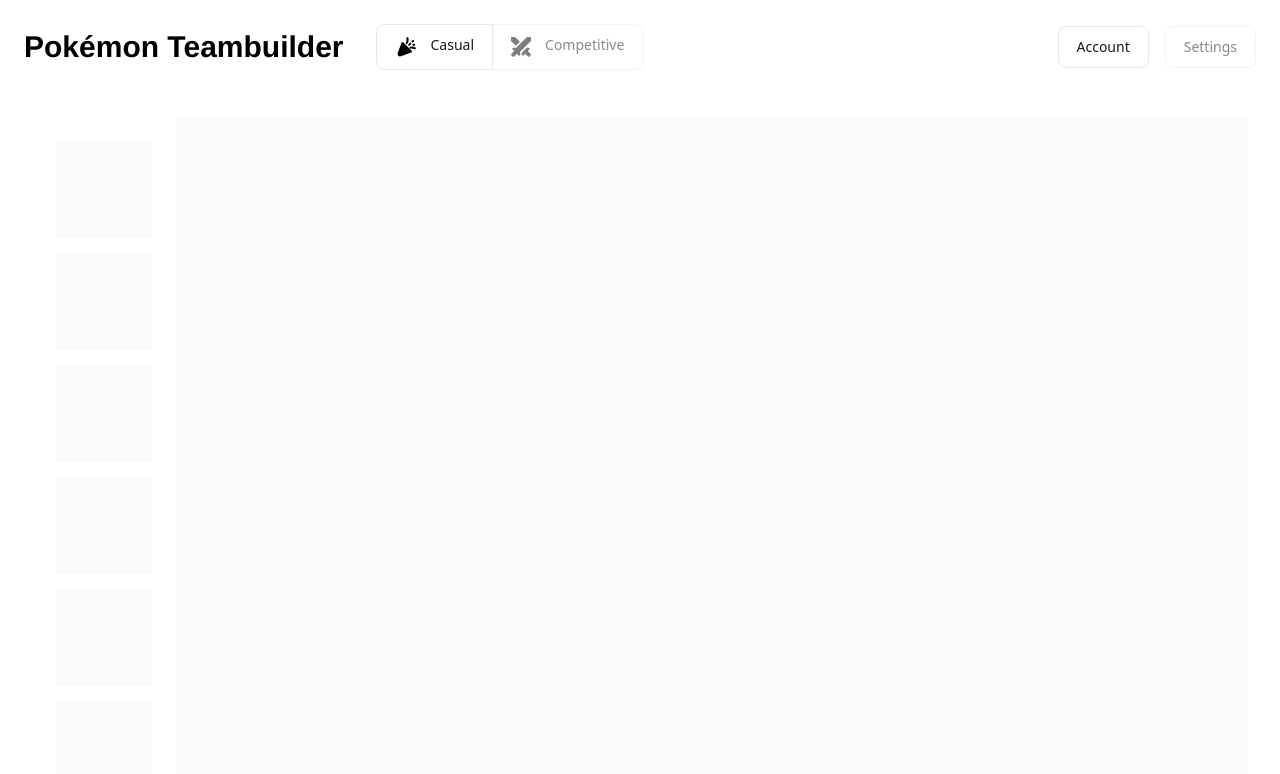
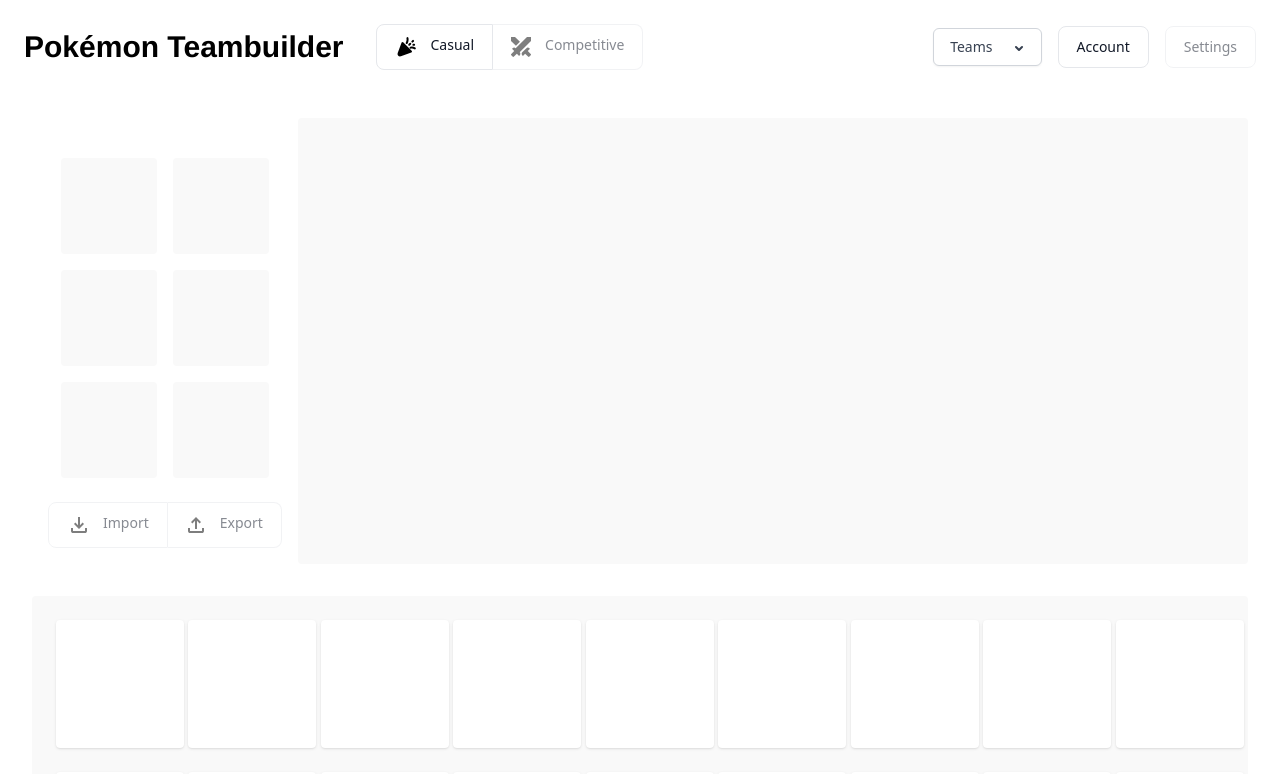
Before and after one commit to liambsulliva/kingdra-teambuilder, a Next.js app: page / in a window 1280 px wide. Shown: the top 774 px of the page. Built offline with nearby package versions, Linux system fonts and the light colour scheme.

Commit message:
UI in place

```diff
--- /dev/null
+++ b/src/components/DownloadIcon.tsx
@@ -0,0 +1,6 @@
+import React from 'react';
+import type { SVGProps } from 'react';
+
+export default function MaterialSymbolsDownload(props: SVGProps<SVGSVGElement>) {
+	return (<svg xmlns="http://www.w3.org/2000/svg" width="1.5rem" height="1.5rem" viewBox="0 0 24 24" {...props}><path fill="black" d="m12 16l-5-5l1.4-1.45l2.6 2.6V4h2v8.15l2.6-2.6L17 11zm-6 4q-.825 0-1.412-.587T4 18v-3h2v3h12v-3h2v3q0 .825-.587 1.413T18 20z"></path></svg>);
+}
--- /dev/null
+++ b/src/components/IETabber.tsx
@@ -0,0 +1,25 @@
+import { Button, ButtonGroup } from "flowbite-react";
+import DownloadIcon from "./DownloadIcon";
+import UploadIcon from "./UploadIcon";
+
+interface TabberProps {
+  leftLabel: string;
+  rightLabel: string;
+}
+
+export default function Component({leftLabel, rightLabel}: TabberProps) {
+  return (
+    <div className="mx-4">
+      <ButtonGroup>
+        <Button color="gray" disabled>
+          <DownloadIcon className="mr-3" />
+          {leftLabel}
+        </Button>
+        <Button color="gray" disabled>
+          <UploadIcon className="mr-3" />
+          {rightLabel}
+        </Button>
+      </ButtonGroup>
+    </div>
+  );
+}
--- a/src/components/Tabber.tsx
+++ b/src/components/ModeTabber.tsx
@@ -2,17 +2,22 @@
 import PartyIcon from "./PartyIcon";
 import ClashIcon from "./ClashIcon";
 
-export default function Component() {
+interface TabberProps {
+  leftLabel: string;
+  rightLabel: string;
+}
+
+export default function Component({leftLabel, rightLabel}: TabberProps) {
   return (
     <div className="mx-4">
       <ButtonGroup>
         <Button color="gray">
           <PartyIcon className="mr-3" />
-          Casual
+          {leftLabel}
         </Button>
         <Button color="gray" disabled>
           <ClashIcon className="mr-3" />
-          Competitive
+          {rightLabel}
         </Button>
       </ButtonGroup>
     </div>
--- a/src/components/PokeFinder.tsx
+++ b/src/components/PokeFinder.tsx
@@ -3,7 +3,7 @@
 
 export default function PokeFinder() {
     return (
-        <div className="grid grid-cols-9 gap-6 bg-[#f9f9f9] p-6 justify-center items-center rounded">
+        <div className="grid xl:grid-cols-9 lg:grid-cols-6 grid-cols-3 gap-6 bg-[#f9f9f9] p-6 justify-center items-center rounded">
             {Array(18).fill(<PokeFinderCard />)}
         </div>
     );
--- a/src/components/PokeFinderCard.tsx
+++ b/src/components/PokeFinderCard.tsx
@@ -1,11 +1,9 @@
-"use client"
+//"use client"
+//import Draggable from 'react-draggable';
 import "@/app/globals.css";
-import Draggable from 'react-draggable';
 
 export default function PokeFinderCard() {
     return (
-        <Draggable>
-            <div className="bg-[#fff] h-32 w-32 rounded shadow cursor-pointer"/>
-        </Draggable>
+        <div className="bg-[#fff] h-32 w-32 rounded shadow cursor-pointer" />
     );
 }
--- a/src/components/PokeParty.tsx
+++ b/src/components/PokeParty.tsx
@@ -1,9 +1,11 @@
 import PokeSlot from "@/components/PokeSlot";
+import IETabber from "@/components/IETabber";
 import "@/app/globals.css";
 
 export default function PokeParty() {
     return (
-      <div className="p-6 flex flex-col justify-between items-center gap-4">
+    <div className="flex flex-col items-center py-4">
+        <div className="p-6 grid md:grid-cols-2 grid-cols-3 gap-4">
             <PokeSlot />
             <PokeSlot />
             <PokeSlot />
@@ -11,5 +13,10 @@
             <PokeSlot />
             <PokeSlot />
         </div>
+        <div>
+            <IETabber leftLabel={"Import"} rightLabel={"Export"} />
+        </div>
+    </div>
+
     );
 }
--- /dev/null
+++ b/src/components/PokeSearch.tsx
@@ -0,0 +1,8 @@
+import "@/app/globals.css";
+export default function PokeSearch() {
+    return (
+        <div className="w-full flex justify-end pt-2 relative text-gray-600">
+            <input className="border-2 border-gray-300 bg-white h-10 px-5 pr-16 rounded-lg text-sm focus:outline-none" type="search" name="search" placeholder="Search" />
+        </div>
+    );
+}
--- a/src/components/PokeSlot.tsx
+++ b/src/components/PokeSlot.tsx
@@ -1,6 +1,8 @@
+"use client"
 import "@/app/globals.css";
-
+import { useState } from 'react';
 export default function PokeParty() {
+    const [isPopulated, setIsPopulated] = useState(false);
     return (
         <div className="bg-[#f9f9f9] h-24 w-24 rounded">
 
--- /dev/null
+++ b/src/components/PokeballLogo.tsx
@@ -0,0 +1,6 @@
+import React from 'react';
+import type { SVGProps } from 'react';
+
+export default function MdiPokeball(props: SVGProps<SVGSVGElement>) {
+	return (<svg xmlns="http://www.w3.org/2000/svg" width="4rem" height="4rem" viewBox="0 0 24 24" {...props}><path fill="black" d="M12 2a10 10 0 0 1 10 10a10 10 0 0 1-10 10A10 10 0 0 1 2 12A10 10 0 0 1 12 2m0 2c-4.08 0-7.45 3.05-7.94 7h4.07c.44-1.73 2.01-3 3.87-3s3.43 1.27 3.87 3h4.07c-.49-3.95-3.86-7-7.94-7m0 16c4.08 0 7.45-3.05 7.94-7h-4.07c-.44 1.73-2.01 3-3.87 3s-3.43-1.27-3.87-3H4.06c.49 3.95 3.86 7 7.94 7m0-10a2 2 0 0 0-2 2a2 2 0 0 0 2 2a2 2 0 0 0 2-2a2 2 0 0 0-2-2"></path></svg>);
+}
--- /dev/null
+++ b/src/components/TeamSelector.tsx
@@ -0,0 +1,86 @@
+"use client"
+import React, { useState, useRef } from 'react';
+
+const DropdownMenu = () => {
+  const [isOpen, setIsOpen] = useState(false);
+  const [searchTerm, setSearchTerm] = useState('');
+  const dropdownRef = useRef(null);
+
+  const toggleDropdown = () => {
+    setIsOpen(!isOpen);
+  };
+
+  const filterItems = (item: string) => {
+    const text = item.toLowerCase();
+    return text.includes(searchTerm.toLowerCase());
+  };
+
+  return (
+    <div className="flex items-center justify-center">
+      <div className="relative group" ref={dropdownRef}>
+        <button
+          id="dropdown-button"
+          className="inline-flex justify-center w-full px-4 py-2 text-sm font-medium text-gray-700 bg-white border border-gray-300 rounded-md shadow-sm focus:outline-none focus:ring-2 focus:ring-offset-2 focus:ring-offset-gray-100 focus:ring-blue-500"
+          onClick={toggleDropdown}
+        >
+          <span className="mr-2">Teams</span>
+          <svg
+            xmlns="http://www.w3.org/2000/svg"
+            className="w-5 h-5 ml-2 -mr-1"
+            viewBox="0 0 20 20"
+            fill="currentColor"
+            aria-hidden="true"
+          >
+            <path
+              fillRule="evenodd"
+              d="M6.293 9.293a1 1 0 011.414 0L10 11.586l2.293-2.293a1 1 0 111.414 1.414l-3 3a1 1 0 01-1.414 0l-3-3a1 1 0 010-1.414z"
+              clipRule="evenodd"
+            />
+          </svg>
+        </button>
+        {isOpen && (
+          <div className="absolute right-0 mt-2 rounded-md shadow-lg bg-white ring-1 ring-black ring-opacity-5 p-1 space-y-1">
+            <input
+              id="search-input"
+              className="block w-full px-4 py-2 text-gray-800 border rounded-md border-gray-300 focus:outline-none"
+              type="text"
+              placeholder="Search"
+              value={searchTerm}
+              onChange={(e) => setSearchTerm(e.target.value)}
+            />
+            <a
+              href="#"
+              className="block px-4 py-2 text-gray-700 hover:bg-gray-100 active:bg-blue-100 cursor-pointer rounded-md"
+              style={{ display: filterItems('uppercase') ? 'block' : 'none' }}
+            >
+              Team 1
+            </a>
+            <a
+              href="#"
+              className="block px-4 py-2 text-gray-700 hover:bg-gray-100 active:bg-blue-100 cursor-pointer rounded-md"
+              style={{ display: filterItems('lowercase') ? 'block' : 'none' }}
+            >
+              Team 2
+            </a>
+            <a
+              href="#"
+              className="block px-4 py-2 text-gray-700 hover:bg-gray-100 active:bg-blue-100 cursor-pointer rounded-md"
+              style={{ display: filterItems('camelcase') ? 'block' : 'none' }}
+            >
+              Team 3
+            </a>
+            <a
+              href="#"
+              className="block px-4 py-2 text-gray-700 hover:bg-gray-100 active:bg-blue-100 cursor-pointer rounded-md"
+              style={{ display: filterItems('kebabcase') ? 'block' : 'none' }}
+            >
+              Team 4
+            </a>
+          </div>
+        )}
+      </div>
+    </div>
+  );
+};
+
+export default DropdownMenu;
--- /dev/null
+++ b/src/components/UploadIcon.tsx
@@ -0,0 +1,6 @@
+import React from 'react';
+import type { SVGProps } from 'react';
+
+export default function MaterialSymbolsUpload(props: SVGProps<SVGSVGElement>) {
+	return (<svg xmlns="http://www.w3.org/2000/svg" width="1.5rem" height="1.5rem" viewBox="0 0 24 24" {...props}><path fill="black" d="M11 16V7.85l-2.6 2.6L7 9l5-5l5 5l-1.4 1.45l-2.6-2.6V16zm-5 4q-.825 0-1.412-.587T4 18v-3h2v3h12v-3h2v3q0 .825-.587 1.413T18 20z"></path></svg>);
+}
--- a/src/components/header.tsx
+++ b/src/components/header.tsx
@@ -1,4 +1,8 @@
-import Tabber from "@/components/Tabber";
+import ModeTabber from "@/components/ModeTabber";
+import TeamSelector from "./TeamSelector";
+import PokeballLogo from "./PokeballLogo";
+import PartyIcon from "./PartyIcon";
+import ClashIcon from "./ClashIcon";
 import { Button } from 'flowbite-react';
 import "@/app/globals.css";
 
@@ -6,10 +10,12 @@
     return (
       <div className="p-6 pb-4 flex flex-row justify-between items-center">
         <div className='flex flex-row gap-4 items-center'>
-          <h1 className="text-3xl font-semibold font-custom">Pokémon Teambuilder</h1>
-          <Tabber />
+          <h1 className="text-3xl font-semibold font-custom max-md:hidden">Pokémon Teambuilder</h1>
+          <PokeballLogo className="md:hidden" />
+          <ModeTabber leftLabel={"Casual"} rightLabel={"Competitive"} />
         </div>
         <div className='flex flex-row gap-4'>
+          <TeamSelector />
           <Button color="gray" href='/signin'>Account</Button>
           <Button color="gray" href='' disabled>Settings</Button>
         </div>
```
Lines whose indentation alone changed are shown as unchanged.
